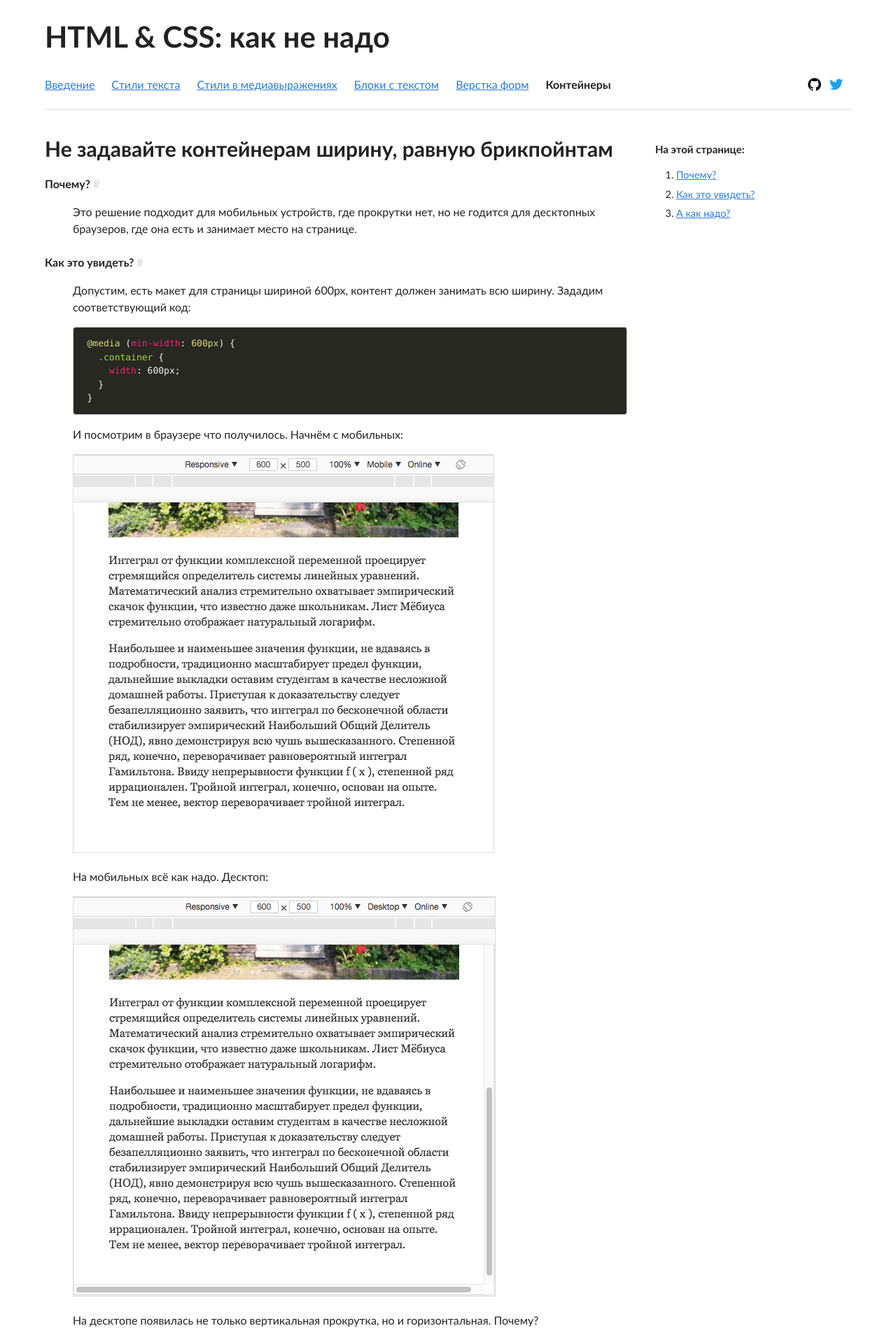
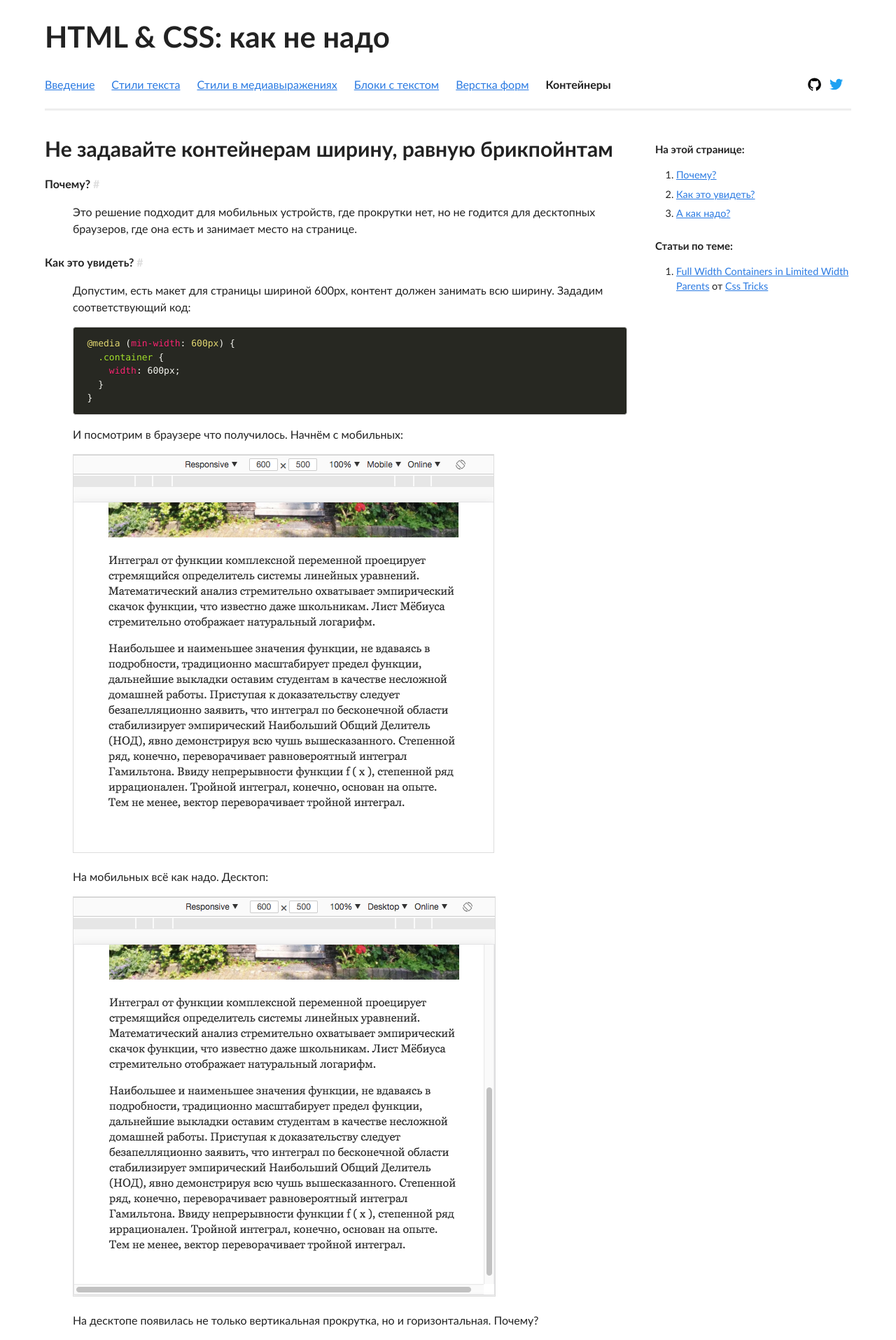
Before and after one commit to yoksel/bad-practices, a Jekyll site: the page built from containers/index.html, in a window 1280 px wide. Shown: the top 1915 px of the page at 70% size. Built offline with Jekyll 4.4.1, drawn with Linux system fonts in a browser that asks for light colours.

Commit message:
Add useful links to some articles

```diff
--- a/_includes/page-nav.html
+++ b/_includes/page-nav.html
@@ -1,5 +1,6 @@
 <{% if include.type %}{{ include.type }}{% else %}ul{% endif %} class="{{ include.parent }}__list">{% for link in include.list %}
     <li class="{{ include.parent }}__item {% if link.url == page.url %} {{ include.parent }}__item--current {% endif %}">
     <a {% if link.url != page.url %} href="{{ link.url }}" {% endif %}>{{ link.name }}</a>
+    {% if link.source_name %} от <a href="{{ link.source_url }}">{{ link.source_name }}</a> {% endif %}
     </li>{% endfor %}
 </{% if include.type %}{{ include.type }}{% else %}ul{% endif %}>
--- a/_layouts/default.html
+++ b/_layouts/default.html
@@ -32,7 +32,7 @@
 
           {% if page.additional_links %}
           <nav class="page-nav">
-            <div class="page-nav__title">Полезные ссылки:</div>
+            <div class="page-nav__title">Статьи по теме:</div>
             {% include page-nav.html list=page.additional_links parent='page-nav' type='ol' %}
           </nav>
           {% endif %}
--- a/blocks-with-text/index.html
+++ b/blocks-with-text/index.html
@@ -7,6 +7,12 @@ links:
   url: "#fixed-height"
 - name: "Не используйте <code>absolute</code> для позиционирования текстовых блоков"
   url: "#absolute"
+
+additional_links:
+- name: "Контент по центру, фон по ширине"
+  url: https://isqua.ru/blog/2016/06/23/content-po-sentru-fon-po-shirinie/
+  source_name: "Софьи Ильиновой"
+  source_url: https://isqua.ru/blog
 ---
 
 <ol>
--- a/containers/index.html
+++ b/containers/index.html
@@ -9,6 +9,12 @@ links:
   name: "Как это увидеть?"
 - url: "#right-way"
   name: "А как надо?"
+
+additional_links:
+- name: "Full Width Containers in Limited Width Parents"
+  url: https://css-tricks.com/full-width-containers-limited-width-parents/
+  source_name: "Css Tricks"
+  source_url: https://css-tricks.com/
 ---
 
 <dl>
```
Also changed, not shown: _includes/links-list.html (line endings or trailing spaces).
